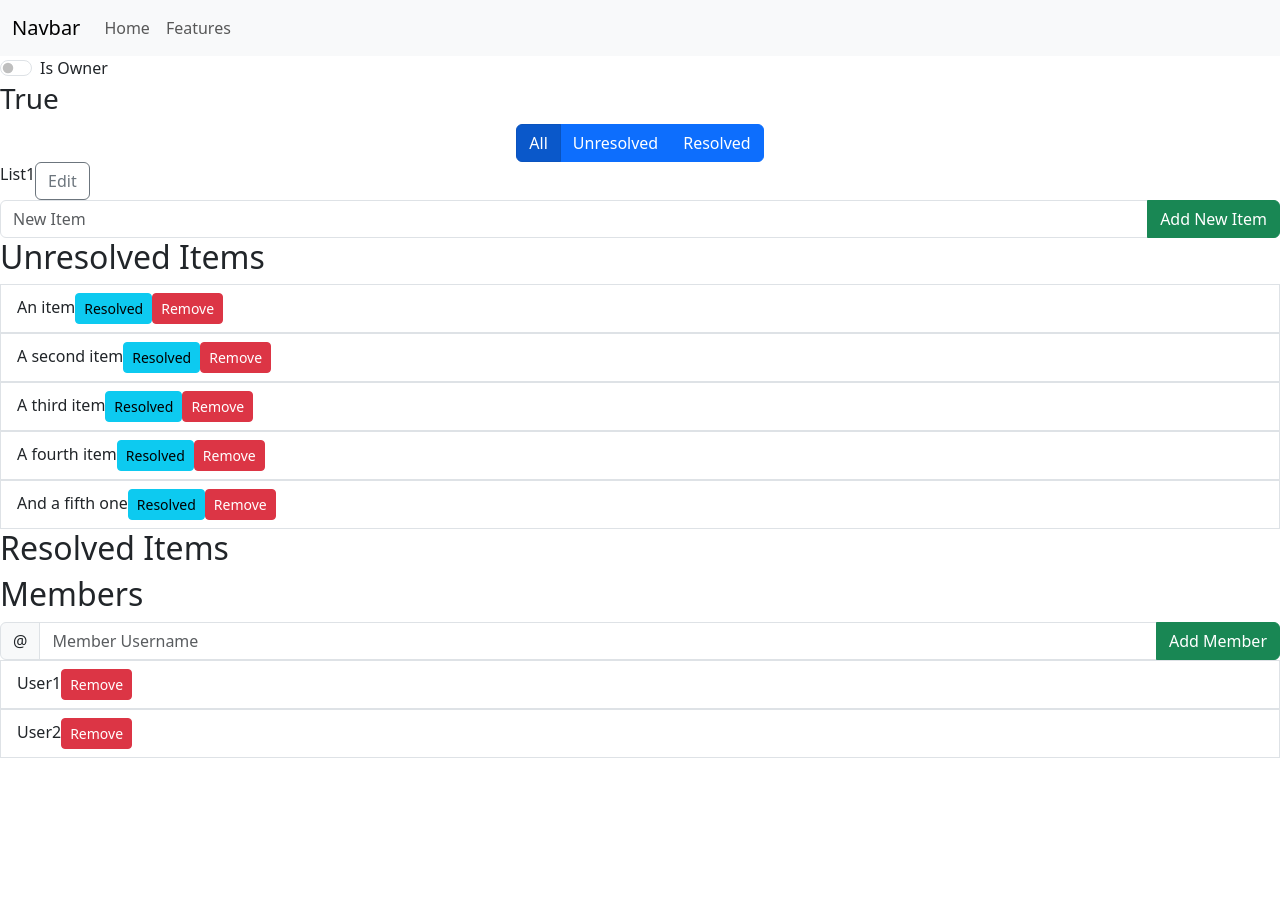
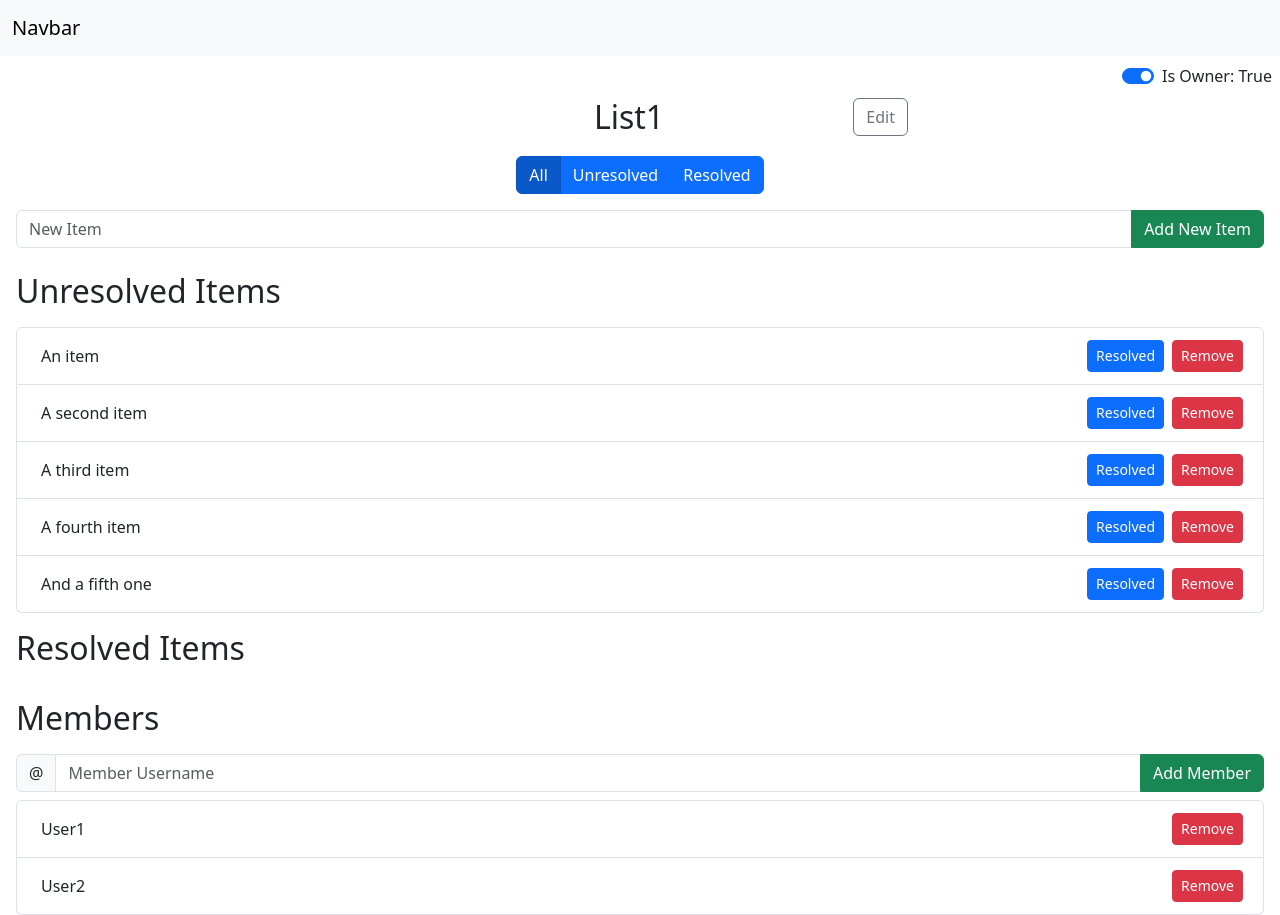
Before and after one commit to LLosTy/FrontEndHomework, a React (Create React App) app: page /List1 in a window 1280 px wide. Before the commit the page ends 800 px from the top, so only its background shows below. Built offline with nearby package versions, Linux system fonts and the light colour scheme.

Commit message:
Padding, margin, Error 404 page remodel, removed unncecesarry buttons from navbar

```diff
--- a/src/components/List1.jsx
+++ b/src/components/List1.jsx
@@ -1,5 +1,19 @@
 import React, { useState } from 'react';
 import Modal from './modal';
+
+
+// TODO :
+// Make sure list is not empty
+// move is owner toggle to the right of the screen, maybe do it like Is Owner: True/False
+// List Name - make bigger, when in editing mode make the box less wide
+// New Item - make less wide
+// Align Remove and Resolve buttons to the right
+// Unresolved items - padding/maragin, make it more visually separate
+// Resolved items - padding/maragin, make it more visually separate
+// Members items - padding/maragin, make it more visually separate
+// Add member - make less wide
+// Navbar - Remove the unnecesarry buttons
+// Error 404 - cleanup
 
 const List1 = () => {
   const [items, setItems] = useState([
@@ -29,11 +43,6 @@ const List1 = () => {
     updatedMembers.splice(index, 1);
     setMembers(updatedMembers)
   }
-
-
-  // Add is Owner boolean
-  // if owner => show edit list name AND show member list
-  // if NOT owner => don't show edit List Name AND don't show Member list (or just remove add member and remove member)
 
   const [isOwner, setIsOwner] = useState(true);
 
@@ -99,13 +108,55 @@ const List1 = () => {
   return (
     // Buttons for filter switching
     <div>
-      <div class="form-check form-switch">
-        <input class="form-check-input" type="checkbox" role="switch" id="flexSwitchCheckDefault" onChange={handleSetOwner}></input>
-        <label class="form-check-label" for="flexSwitchCheckDefault">Is Owner</label>
+      <div class="form-check form-switch d-flex justify-content-end p-2 ">
+        <input class="form-check-input me-2" type="checkbox" role="switch" id="flexSwitchCheckChecked" checked={isOwner}  onChange={handleSetOwner}></input>
+        <label class="form-check-label" for="flexSwitchCheckDefault">Is Owner: {isOwner ? "True" : "False"}</label>
       </div>
-      {isOwner ? <h3>True</h3> : <h3>False</h3>}
 
-      <div class="d-flex justify-content-center">
+      <div class={`input-group row  ${(isOwner)? 'justify-content-end' : 'justify-content-center'}`}>
+      {/* <div className="input-group row justify-content-end"> */}
+
+        {/* List name + list name editor + buttons */}
+
+          {isInputVisible ? (
+            // List Name
+            <div className='col-4 text-center mb-1'>
+              <h2>{listName}</h2>
+            </div>
+          ) : (
+            <>
+            {/* List Name Text Edit Box */}
+              <div className='col-4 mb-2'>
+                <input
+                  type="text"
+                  className="form-control"
+                  id="listNameInput"
+                  placeholder={listName}
+                  aria-label="List Name"
+                  onChange={(e) => setListName(e.target.value)}
+                  />
+              </div>
+            </>
+          )}
+          {/* Shows the edit button if the user is owner */}
+          {isOwner ?
+          <>
+            <div className='col-4 mb-2'>
+              <button
+                className="btn btn-outline-secondary"
+                type="button"
+                onClick={handleToggleInput}
+              >
+                {isInputVisible ? 'Edit' : 'Save'}
+              </button>
+          </div>
+          </>:
+          <div></div>
+          }
+      </div>
+
+
+      <div class="d-flex justify-content-center p-2">
        <div class="btn-group" role="group" aria-label="Basic example">
           <button type="button" class={`btn btn-primary ${(isResolvedVisible && isUnresolvedVisible) === true ? 'active' : ''}`} onClick={handleToggleAll}>All</button>
           {/* for some reason the logic is flipped or im just stupid lol */}
@@ -115,41 +166,8 @@ const List1 = () => {
         </div>
       </div>
 
-      <div className="input-group">
-
-        {/* List name + list name editor + buttons */}
-
-          {isInputVisible ? (
-            listName
-          ) : (
-            <>
-              <input
-                type="text"
-                className="form-control"
-                id="listNameInput"
-                placeholder={listName}
-                aria-label="List Name"
-                onChange={(e) => setListName(e.target.value)}
-              />
-            </>
-          )}
-          {/* Shows the edit button if the user is owner */}
-          {isOwner ? <>
-          <button
-            className="btn btn-outline-secondary"
-            type="button"
-            onClick={handleToggleInput}
-          >
-            {isInputVisible ? 'Edit' : 'Save'}
-          </button>
-
-          </>:
-          <div></div>
-          }
-      </div>
-
       {/* Add new item input field */}
-      <div className="input-group">
+      <div className="input-group input-group p-2 pe-3 ps-3">
         <input
           type="text"
           className="form-control"
@@ -179,31 +197,31 @@ const List1 = () => {
         {isResolvedVisible ?
           // render Unresolved Items
           <>
-      <h2>Unresolved Items</h2>
+      <h2 className='p-2 m-2'>Unresolved Items</h2>
       <ul className="list-group">
         {items.map((item, index) => (
-          <div className='d-flex'>
             <li
               key={index}
-              className="list-group-item flex-grow-1"
+              className="list-group-item d-flex me-3 ms-3"
             >
-              {item}
+              <div className='flex-grow-1 p-2'>
+                {item}
+              </div>
               <button
                 type="button"
-                className="btn btn-info btn-sm"
+                className="btn btn-primary btn-sm m-1"
                 onClick={() => handleAddToResolved(index)}
               >
                 Resolved
               </button>
               <button
                 type="button"
-                className="btn btn-danger btn-sm"
+                className="btn btn-danger btn-sm m-1"
                 onClick={() => handleRemoveItem(index)}
               >
                 Remove
               </button>
             </li>
-          </div>
         ))}
       </ul>
         </>
@@ -220,11 +238,13 @@ const List1 = () => {
           // render Resolved Items
           <>
             <div>
-              <h2>Resolved Items</h2>
+              <h2 className='p-2 m-2'>Resolved Items</h2>
               <ul className="list-group">
                 {resolvedItems.map((item, index) => (
-                  <li key={index} className="list-group-item">
-                    {item}
+                  <li key={index} className="list-group-item d-flex me-3 ms-3">
+                    <div className='flex-grow-1 p-2'>
+                      {item}
+                    </div>
                   </li>
                 ))}
               </ul>
@@ -238,9 +258,9 @@ const List1 = () => {
 
       {/* Member Render */}
 
-      <h2>Members</h2>
+      <h2 className='p-2 m-2'>Members</h2>
         {isOwner ? <>
-        <div class="input-group">
+        <div class="input-group pe-3 ps-3 mb-2">
           <div class="input-group-text" id="btnGroupAddon">@</div>
           <input type="text" class="form-control" placeholder="Member Username" aria-label="Add New Member" value={newMember} onChange={(e) => setNewMember(e.target.value)}></input>
           <button type="button" class="btn btn-success" onClick={handleAddNewMember}>Add Member</button>
@@ -248,16 +268,17 @@ const List1 = () => {
           </> : <div></div>}
         <ul className="list-group">
         {members.map((memberItem, memberIndex) => (
-          <div className='d-flex'>
             <li
               key={memberIndex}
-              className="list-group-item flex-grow-1"
+              className="list-group-item d-flex me-3 ms-3"
             >
-              {memberItem}
+              <div className='flex-grow-1 p-2'>
+                {memberItem}
+              </div>
               {isOwner ? <>
              <button
                 type="button"
-                className="btn btn-danger btn-sm"
+                className="btn btn-danger btn-sm m-1"
                 // onClick={() => handleRemoveItem(index)}
                 onClick={() => handleRemoveMember(memberIndex)}
               >
@@ -265,10 +286,16 @@ const List1 = () => {
               </button>
               </> : <div></div>}
             </li>
-          </div>
         ))}
       </ul>
-        {isOwner ?  <div></div> : <Modal></Modal>}
+        {isOwner ?  <div></div> :
+        <>
+          <div class="d-flex justify-content-center mt-5 m-2 p-2">
+            <Modal></Modal>
+          </div>
+        </>
+}
+
     </div>
   );
 };
--- a/src/components/modal.jsx
+++ b/src/components/modal.jsx
@@ -9,7 +9,7 @@ const Modal = () => {
             <div class="modal-dialog">
                 <div class="modal-content">
                 <div class="modal-header">
-                    <h1 class="modal-title fs-5" id="exampleModalLabel">Modal title</h1>
+                    <h1 class="modal-title fs-5" id="exampleModalLabel">Exit List?</h1>
                     <button type="button" class="btn-close" data-bs-dismiss="modal" aria-label="Close"></button>
                 </div>
                 <div class="modal-body">
--- a/src/components/navbar.jsx
+++ b/src/components/navbar.jsx
@@ -11,12 +11,6 @@ return (
     </button>
     <div class="collapse navbar-collapse" id="navbarNav">
       <ul class="navbar-nav">
-        <li class="nav-item">
-          <a class="nav-link" aria-current="page" href="/Home">Home</a>
-        </li>
-        <li class="nav-item">
-          <a class="nav-link" href="/Features">Features</a>
-        </li>
       </ul>
     </div>
   </div>
--- a/src/components/page404.jsx
+++ b/src/components/page404.jsx
@@ -1,6 +1,11 @@
 const Page404 = () => {
     return (
-        <h1>nothing here lmao</h1>
+        <div class="d-flex justify-content-center">
+            <div class="d-flex align-items-center">
+                <h1>Error 404</h1>
+            </div>
+        </div>
+
     )
 }
 export default Page404;
```
